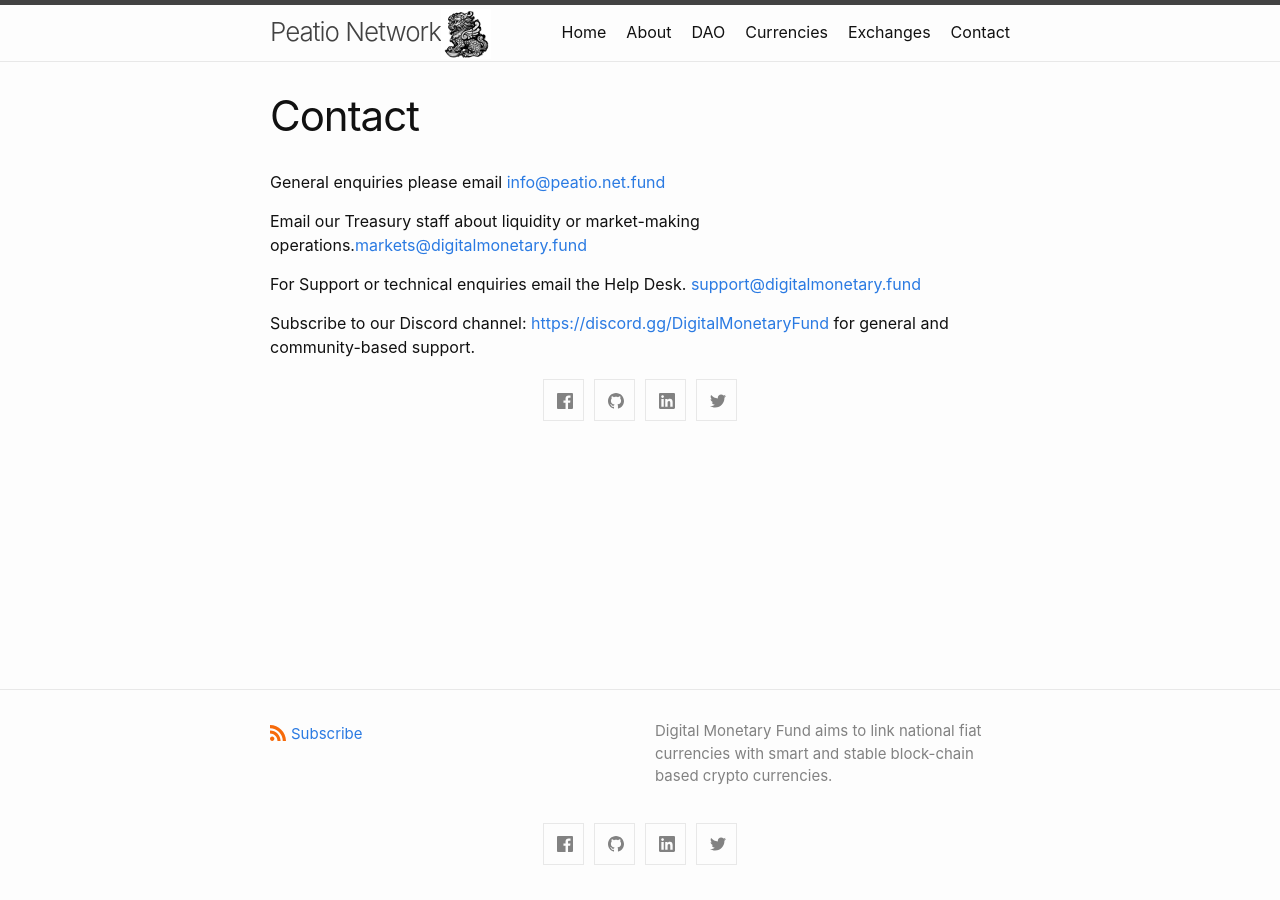
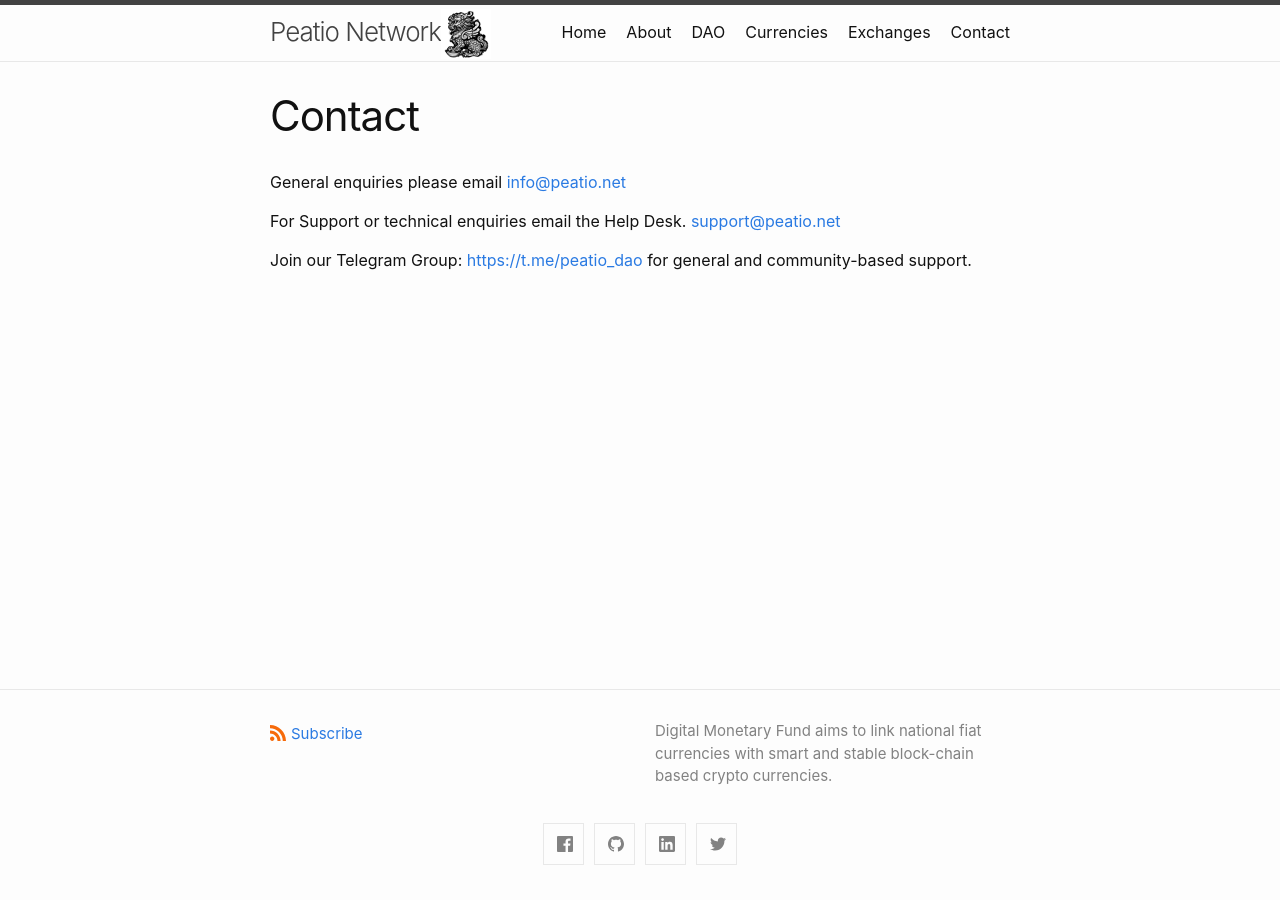
Before and after one commit to peatio-net/peatio-net.github.io, a Jekyll site: the page built from contact.md, in a window 1280 px wide. Built offline with Jekyll 4.4.1, drawn with Linux system fonts in a browser that asks for light colours.

Commit message:
Update contact.md

```diff
--- a/contact.md
+++ b/contact.md
@@ -1,27 +1,14 @@
 ---
 layout: page
 title: Contact
-subtitle: Contact details for the Peatio Network team
+subtitle: Contact details for the Peatio DAO team
 navigation_weight: 2
 permalink: /contact/
 ---
 
 
-General enquiries please email <a href="mailto: info@peatio.net">info@peatio.net.fund</a>
+General enquiries please email <a href="mailto: info@peatio.net">info@peatio.net</a>
 
-Email our Treasury staff about liquidity or market-making operations.<a href="mailto: markets@peatio.net">markets@digitalmonetary.fund</a>
+For Support or technical enquiries email the Help Desk. <a href="mailto: support@peatio.net">support@peatio.net</a>
 
-For Support or technical enquiries email the Help Desk. <a href="mailto: support@peatio.net">support@digitalmonetary.fund</a>
-
-Subscribe to our Discord channel: <a href="https://discord.gg/68QCmgFhgH" target="_blank">https://discord.gg/DigitalMonetaryFund</a> for general and community-based support.
-
-<ul class="social-media-list">
-
-  <li><a rel="me" href="https://www.facebook.com/Digital-Monetary-Fund-111060390635996/" target="_blank" title="{{ social.facebook | escape }}"><svg class="svg-icon grey"><use xlink:href="{{ '/assets/minima-social-icons.svg#facebook' | relative_url }}"></use></svg></a></li>
-
-  <li><a rel="me" href="https://github.com/Digital-Monetary-Fund/" target="_blank" title="{{ social.github | escape }}"><svg class="svg-icon grey"><use xlink:href="{{ '/assets/minima-social-icons.svg#github' | relative_url }}"></use></svg></a></li>
-
-  <li><a rel="me" href="https://www.linkedin.com/company/digital-monetary-fund/" target="_blank" title="{{ social.linkedin | escape }}"><svg class="svg-icon grey"><use xlink:href="{{ '/assets/minima-social-icons.svg#linkedin' | relative_url }}"></use></svg></a></li>
-
-  <li><a rel="me" href="https://twitter.com/MonetaryDigital" target="_blank" title="{{ social.twitter | escape }}"><svg class="svg-icon grey"><use xlink:href="{{ '/assets/minima-social-icons.svg#twitter' | relative_url }}"></use></svg></a></li>
-</ul>
+Join our Telegram Group: <a href="https://t.me/peatio_dao" target="_blank">https://t.me/peatio_dao</a> for general and community-based support.
```
